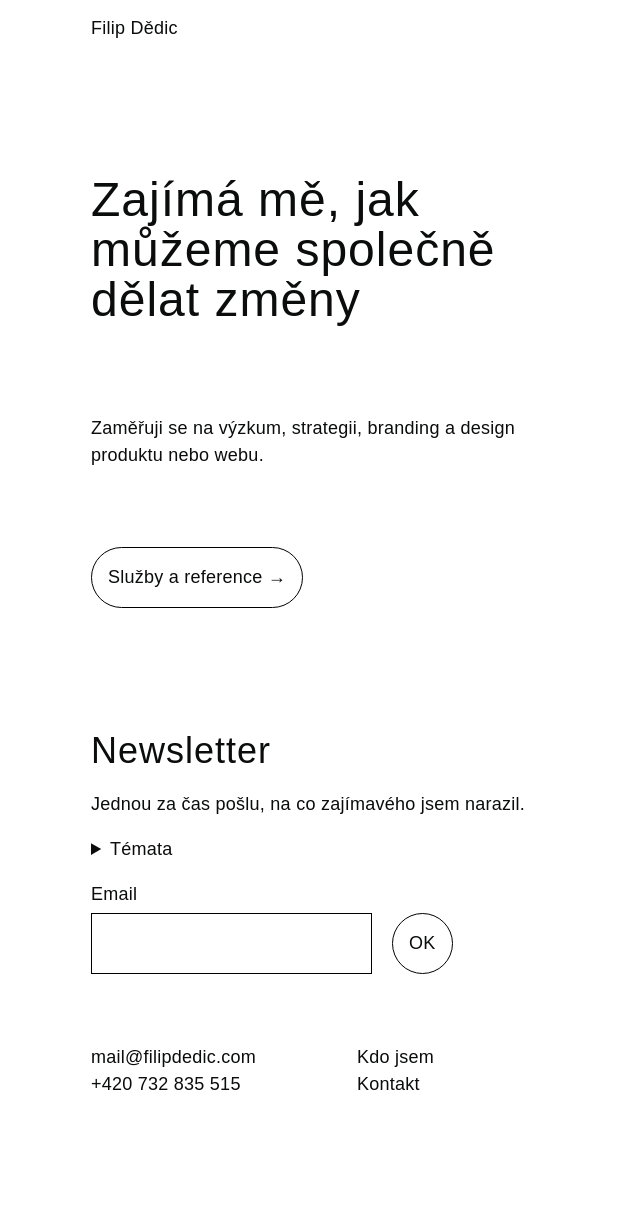
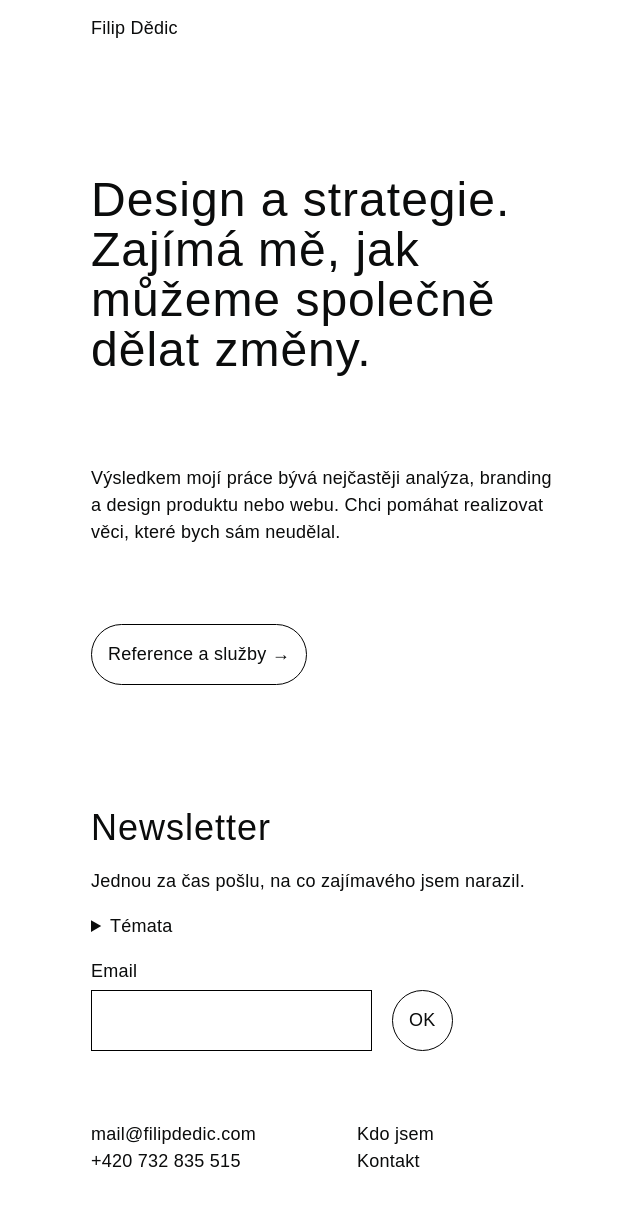
Before and after one commit to fdedic/fdedic.github.io, a Jekyll site: the page built from index.md, in a window 1280 px wide. Shown: the whole page, without its empty margins (169-809 px from the left). Built offline with Jekyll 4.4.1, drawn with Linux system fonts in a browser that asks for light colours; nearby versions of some CDN libraries; some web fonts are replaced; before the commit the page ends 1146 px from its top, so only the background shows below that.

Commit message:
Update index.md

```diff
--- a/index.md
+++ b/index.md
@@ -2,11 +2,11 @@
 layout: index
 title: Filip Dědic
 ---
-# Zajímá&nbsp;mě, jak můžeme&nbsp;společně dělat změny
+# Design a strategie. Zajímá&nbsp;mě, jak můžeme&nbsp;společně dělat změny.
 
 ***
-Zaměřuji se na výzkum, strategii, branding a&nbsp;design produktu nebo webu.
+Výsledkem mojí práce bývá nejčastěji analýza, branding a&nbsp;design produktu nebo webu. Chci pomáhat realizovat věci, které bych sám neudělal.
 
 ***
 
-[Služby a reference →](/sluzby){: .button}
+[Reference a služby →](/sluzby){: .button}
```
